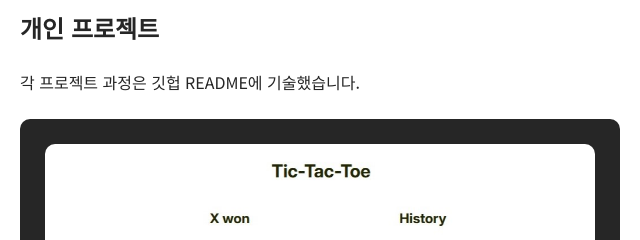
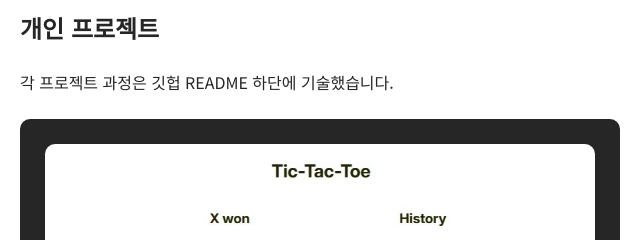
Before and after one commit to asherkim815/personal-website-kr, a plain HTML site: page index.html in a window 1280 px wide. Shown: the part 422-662 px from the top of the page, 320-960 px from the left. Drawn offline with Linux system fonts and the light colour scheme.

Commit message:
minor update

```diff
--- a/index.html
+++ b/index.html
@@ -25,7 +25,7 @@
 
       <section id="projects">
         <h2>개인 프로젝트</h2>
-        <p>각 프로젝트 과정은 깃헙 README에 기술했습니다.</p>
+        <p>각 프로젝트 과정은 깃헙 README 하단에 기술했습니다.</p>
 
         <!-- 틱택토(Tic-Tac-Toe) -->
         <article class="project-card">
```
